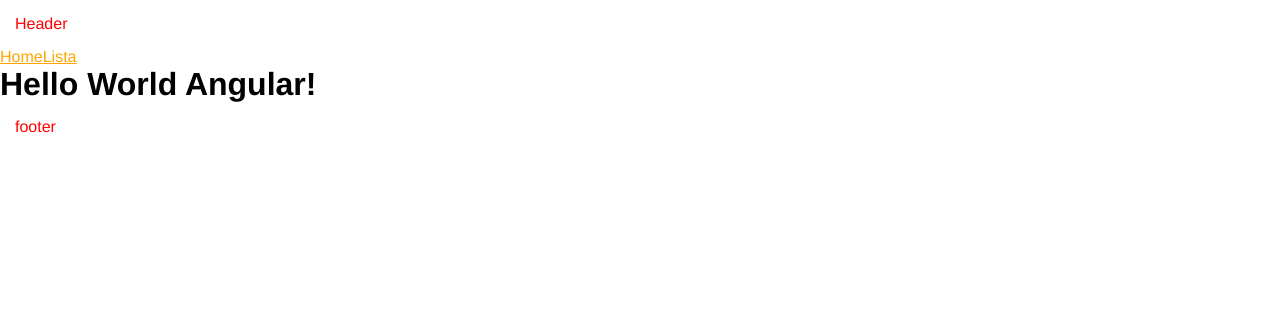
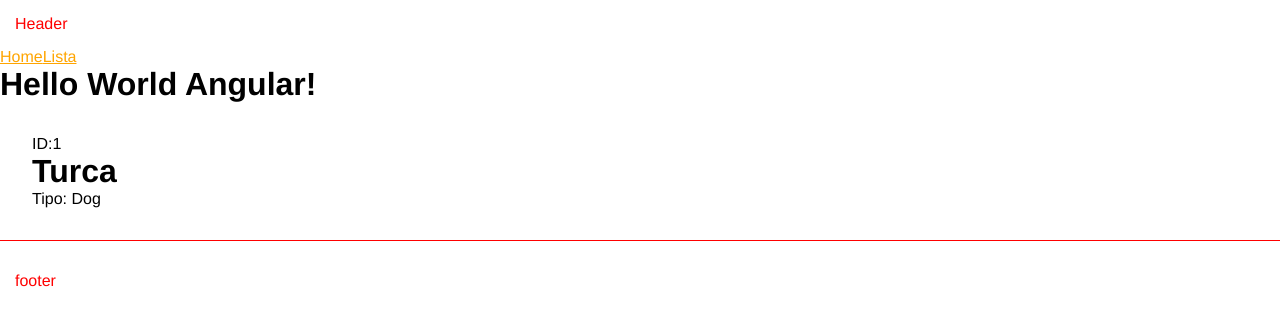
Before and after one commit to DankaFreitas/projeto-angular, an Angular app: page /list/1 in a window 1280 px wide. Before the commit this address led to /. Shown: the top 326 px of the page. Built offline with nearby package versions, Linux system fonts and the light colour scheme; data requests are answered from the project's data file.

Commit message:
selecionando dado individual

```diff
--- a/src/app/app-routing.module.ts
+++ b/src/app/app-routing.module.ts
@@ -1,11 +1,13 @@
 import { NgModule } from "@angular/core";
 import { RouterModule, Routes } from "@angular/router";
 import { FirstComponentComponent } from "./components/first-component/first-component.component";
+import { ItemDetailComponent } from "./components/item-detail/item-detail.component";
 import { ListRenderComponent } from "./components/list-render/list-render.component";
 
 const routes: Routes = [
     { path: '', component: FirstComponentComponent },
     { path: 'list', component: ListRenderComponent },
+    { path: 'list/:id', component: ItemDetailComponent }
   ];
 
   @NgModule({
--- a/src/app/app.module.ts
+++ b/src/app/app.module.ts
@@ -16,6 +16,7 @@
 import { TwoWayBindingComponent } from './components/two-way-binding/two-way-binding.component';
 
 import { AppRoutingModule } from './app-routing.module';
+import { ItemDetailComponent } from './components/item-detail/item-detail.component';
 
 @NgModule({
   declarations: [
@@ -29,7 +30,8 @@
     ChangeNumberComponent,
     ListRenderComponent,
     PipesComponent,
-    TwoWayBindingComponent
+    TwoWayBindingComponent,
+    ItemDetailComponent
   ],
   imports: [BrowserModule, FormsModule, AppRoutingModule, HttpClientModule],
   providers: [],
--- /dev/null
+++ b/src/app/components/item-detail/item-detail.component.html
@@ -0,0 +1,5 @@
+<div *ngIf="animal" class="class">
+    <p>ID:{{ animal.id }}</p>
+    <h1>{{ animal.name }}</h1>
+    <p>Tipo: {{ animal.type }}</p>
+</div>
--- /dev/null
+++ b/src/app/components/item-detail/item-detail.component.ts
@@ -0,0 +1,27 @@
+import { Component } from '@angular/core';
+import { ActivatedRoute } from '@angular/router';
+
+import { Animal } from 'src/app/Animal';
+
+import { ListService } from 'src/app/services/list.service';
+
+@Component({
+  selector: 'app-item-detail',
+  templateUrl: './item-detail.component.html',
+  styleUrls: ['./item-detail.component.css']
+})
+export class ItemDetailComponent {
+  animal?: Animal;
+
+  constructor(private listService: ListService, private route: ActivatedRoute) {
+    this.getAnimal()
+   }
+
+  ngOnInit(): void  {}
+
+    getAnimal(){
+      const id = Number(this.route.snapshot.paramMap.get("id"))
+      this.listService.getItem(id).subscribe((animal) => (this.animal = animal));
+    }
+
+}
--- a/src/app/components/list-render/list-render.component.html
+++ b/src/app/components/list-render/list-render.component.html
@@ -2,7 +2,7 @@
     <h2>Animais:</h2>
     <ul>
         <li *ngFor="let animal of animals">
-            Nome: {{ animal.name }} - Tipo: {{ animal.type}}
+            Nome: <a routerLink="/list/{{ animal.id }}">{{ animal.name }}</a> - Tipo: {{ animal.type}}
             <button (click)="showAge(animal)">Show age</button>
             <button (click)="removeAnimal(animal)">Excluir</button>
         </li>
--- a/src/app/services/list.service.ts
+++ b/src/app/services/list.service.ts
@@ -20,4 +20,10 @@
   getAll(): Observable<Animal[]> {
     return this.http.get<Animal[]>(this.apiUrl);
   }
+
+  getItem(id: number): Observable<Animal>{
+
+    return this.http.get<Animal>(`${this.apiUrl}/${id}`)
+
+  }
 }
```
Also changed, not shown: src/app/Animal.ts (+4 -3 lines), src/app/components/item-detail/item-detail.component.css (added), 1 other file (tests, documents, lock files or other folders).
